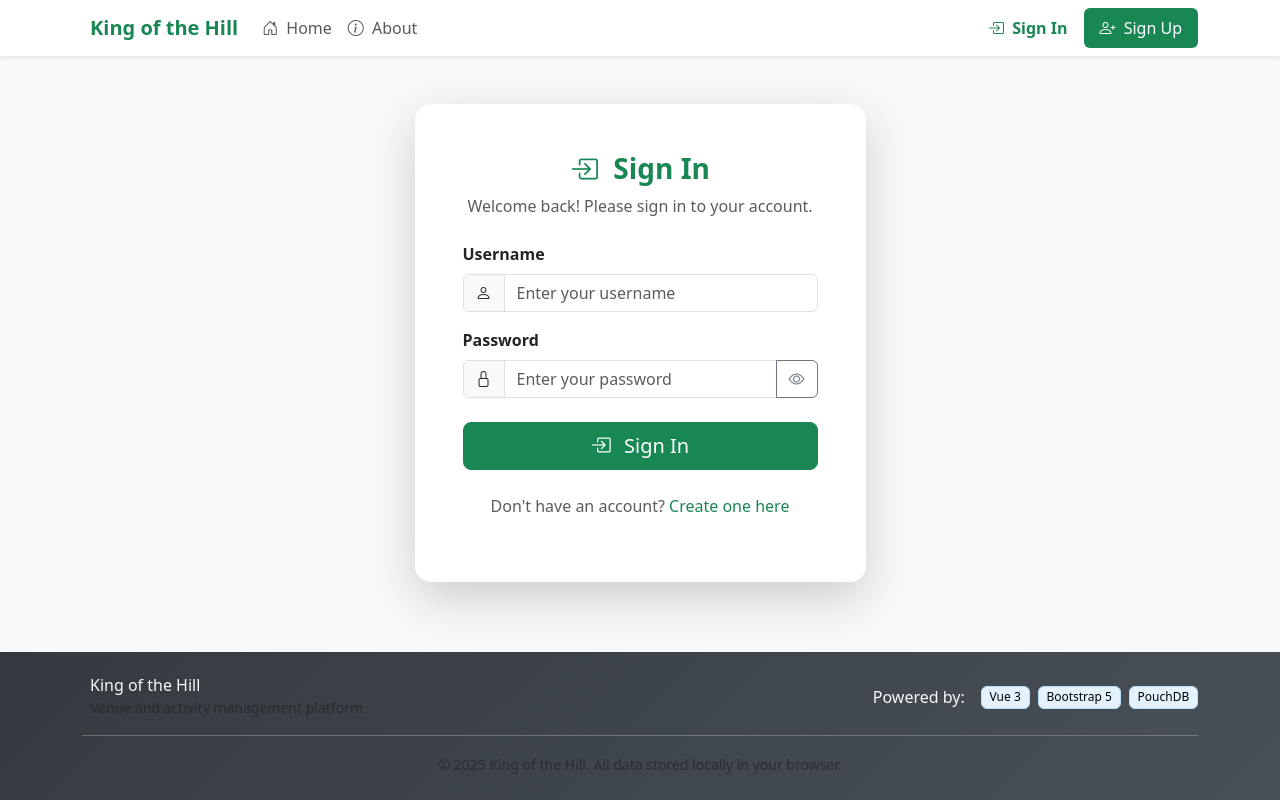
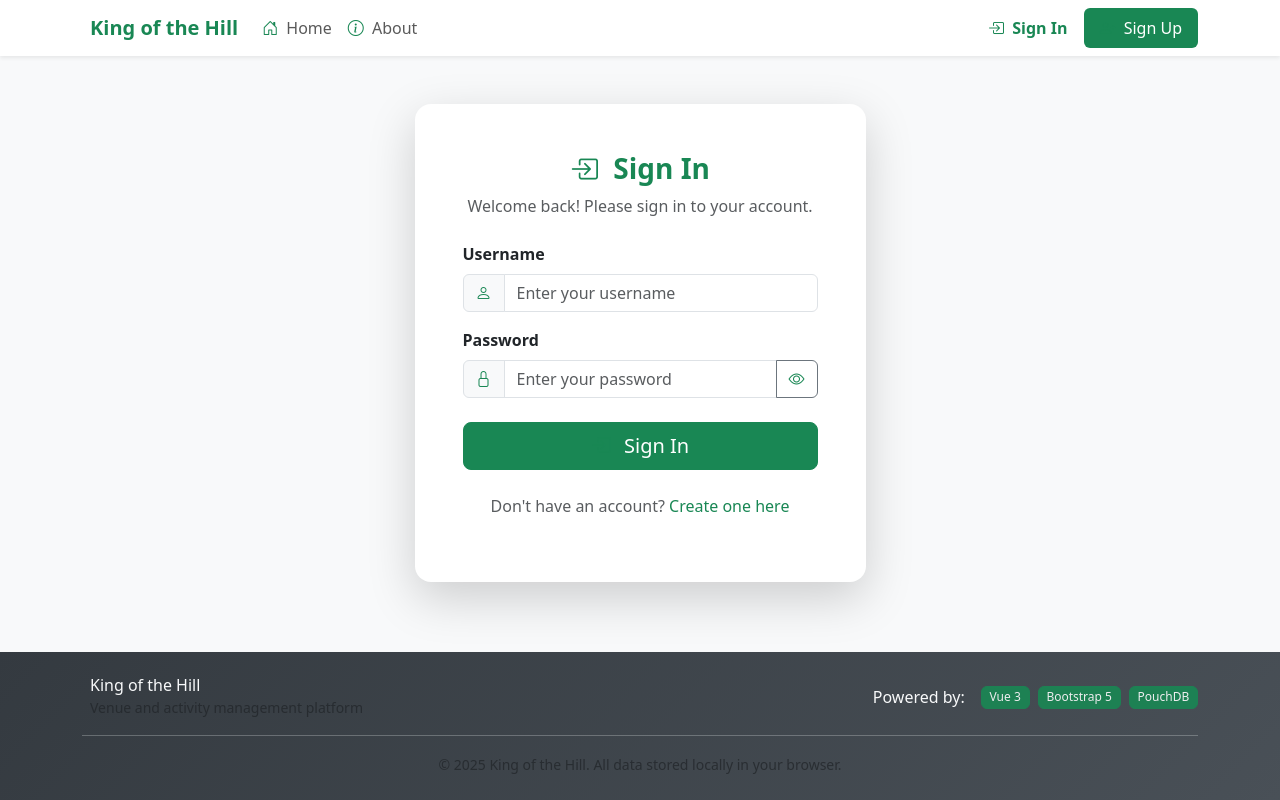
Before and after one commit to MichaelNino/vibe-spa-starter-kit, a Vue app: page /login in a window 1280 px wide. Built offline with nearby package versions, Linux system fonts and the light colour scheme.

Commit message:
Update Theme Colors for Links, Tags, and Icons

```diff
--- a/src/style.css
+++ b/src/style.css
@@ -241,22 +241,97 @@ body {
   background-color: var(--primary-color) !important;
 }
 
-/* Light blue background with black text for all tags */
+/* Theme color background with white text for all tags */
 .badge.tag-style,
 .badge.bg-success.bg-opacity-10,
 .badge.bg-primary.bg-opacity-10 {
-  background-color: #e3f2fd !important;
-  color: #000000 !important;
-  border: 1px solid #bbdefb !important;
+  background-color: var(--primary-color) !important;
+  color: #ffffff !important;
+  border: 1px solid var(--primary-color) !important;
   font-weight: 500 !important;
+  opacity: 0.9;
 }
 
 /* Ensure consistent tag styling across the app */
 .badge.tag-style:hover {
-  background-color: #bbdefb !important;
-  color: #000000 !important;
+  background-color: var(--primary-color) !important;
+  color: #ffffff !important;
+  opacity: 1;
 }
 
+/* Email and phone links styling */
+a[href^="mailto:"],
+a[href^="tel:"] {
+  color: var(--primary-color) !important;
+  text-decoration: underline !important;
+  transition: all 0.2s ease-in-out;
+}
+
+a[href^="mailto:"]:hover,
+a[href^="tel:"]:hover {
+  color: var(--primary-color) !important;
+  text-decoration: underline !important;
+  opacity: 0.8;
+  transform: translateY(-1px);
+}
+
+/* All Bootstrap Icons use theme color */
+.bi {
+  color: var(--primary-color) !important;
+}
+
+/* Override specific icon colors that should remain neutral */
+.text-muted .bi,
+.text-secondary .bi,
+.text-dark .bi,
+.text-light .bi,
+.text-white .bi,
+.btn-close .bi,
+.dropdown-toggle .bi,
+.navbar-toggler .bi {
+  color: inherit !important;
+}
+
+/* Specific icon color overrides for danger/warning contexts */
+.text-danger .bi,
+.btn-danger .bi,
+.alert-danger .bi {
+  color: #dc3545 !important;
+}
+
+.text-warning .bi,
+.btn-warning .bi,
+.alert-warning .bi {
+  color: #ffc107 !important;
+}
+
+/* Success icons should use theme color */
+.text-success .bi,
+.btn-success .bi,
+.alert-success .bi {
+  color: var(--primary-color) !important;
+}
+
+/* Primary icons should use theme color */
+.text-primary .bi,
+.btn-primary .bi {
+  color: var(--primary-color) !important;
+}
+
+/* Navbar brand icon */
+.navbar-brand .bi {
+  color: var(--primary-color) !important;
+}
+
+/* Card title icons */
+.card-title .bi {
+  color: var(--primary-color) !important;
+}
+
+/* Header icons */
+h1 .bi, h2 .bi, h3 .bi, h4 .bi, h5 .bi, h6 .bi {
+  color: var(--primary-color) !important;
+}
 .bg-primary.bg-opacity-10 {
   background-color: var(--primary-color) !important;
   opacity: 0.1;
--- a/src/views/Profile.vue
+++ b/src/views/Profile.vue
@@ -286,7 +286,7 @@
                 <div class="col-md-6">
                   <strong class="text-muted d-block small">Email</strong>
                   <p class="mb-2">
-                    <a :href="`mailto:${user?.email}`" class="text-decoration-none">
+                    <a :href="`mailto:${user?.email}`">
                       {{ user?.email }}
                     </a>
                   </p>
@@ -294,7 +294,7 @@
                 <div class="col-md-6">
                   <strong class="text-muted d-block small">Phone</strong>
                   <p class="mb-2">
-                    <a :href="`tel:${user?.phone}`" class="text-decoration-none">
+                    <a :href="`tel:${user?.phone}`">
                       {{ user?.phone }}
                     </a>
                   </p>
--- a/src/views/Venues.vue
+++ b/src/views/Venues.vue
@@ -73,7 +73,7 @@
                 <div class="mb-3">
                   <small class="text-muted">
                     <i class="bi bi-telephone me-1"></i>
-                    <a :href="`tel:${venue.phone}`" class="text-decoration-none text-muted">
+                    <a :href="`tel:${venue.phone}`">
                       {{ venue.phone }}
                     </a>
                   </small>
@@ -82,7 +82,7 @@
                 <div class="mb-3">
                   <small class="text-muted">
                     <i class="bi bi-envelope me-1"></i>
-                    <a :href="`mailto:${venue.email}`" class="text-decoration-none text-muted">
+                    <a :href="`mailto:${venue.email}`">
                       {{ venue.email }}
                     </a>
                   </small>
```
